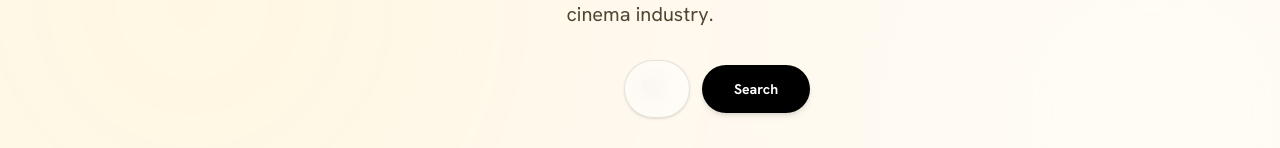
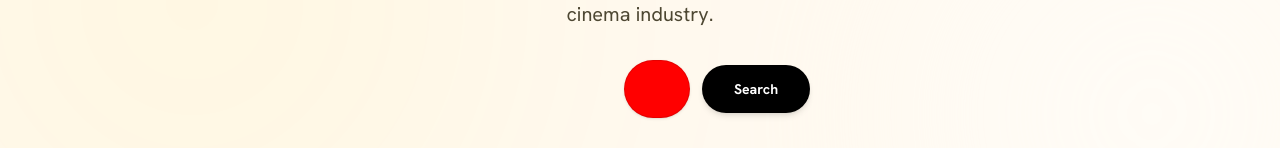
Before and after one commit to Naveen-Deevi/FilmFolio, a Next.js app: page /discover in a window 1280 px wide. Shown: the part 276-424 px from the top of the page. Built offline with nearby package versions, Linux system fonts and the light colour scheme; no server answers; the database is empty.

Commit message:
test: Add bright red background canary to discover search input

```diff
--- a/components/DiscoverHeader.tsx
+++ b/components/DiscoverHeader.tsx
@@ -40,6 +40,7 @@ export default function DiscoverHeader() {
                 onChange={(e) => setSearch(e.target.value)}
                 placeholder="Search by name or role"
                 className="w-full pl-12 pr-4 py-3.5 rounded-full border border-black/10 bg-white/50 backdrop-blur-md shadow-sm focus:outline-none focus:ring-2 focus:ring-[var(--color-primary)] focus:bg-white transition-all font-sans text-lg text-black placeholder:text-gray-500"
+                style={{ background: 'red' }}
               />
             </div>
             <button type="submit" className="w-full md:w-auto px-8 py-3.5 rounded-full bg-black text-white hover:bg-[var(--color-primary)] transition-all font-bold text-sm shadow-md whitespace-nowrap">
```
